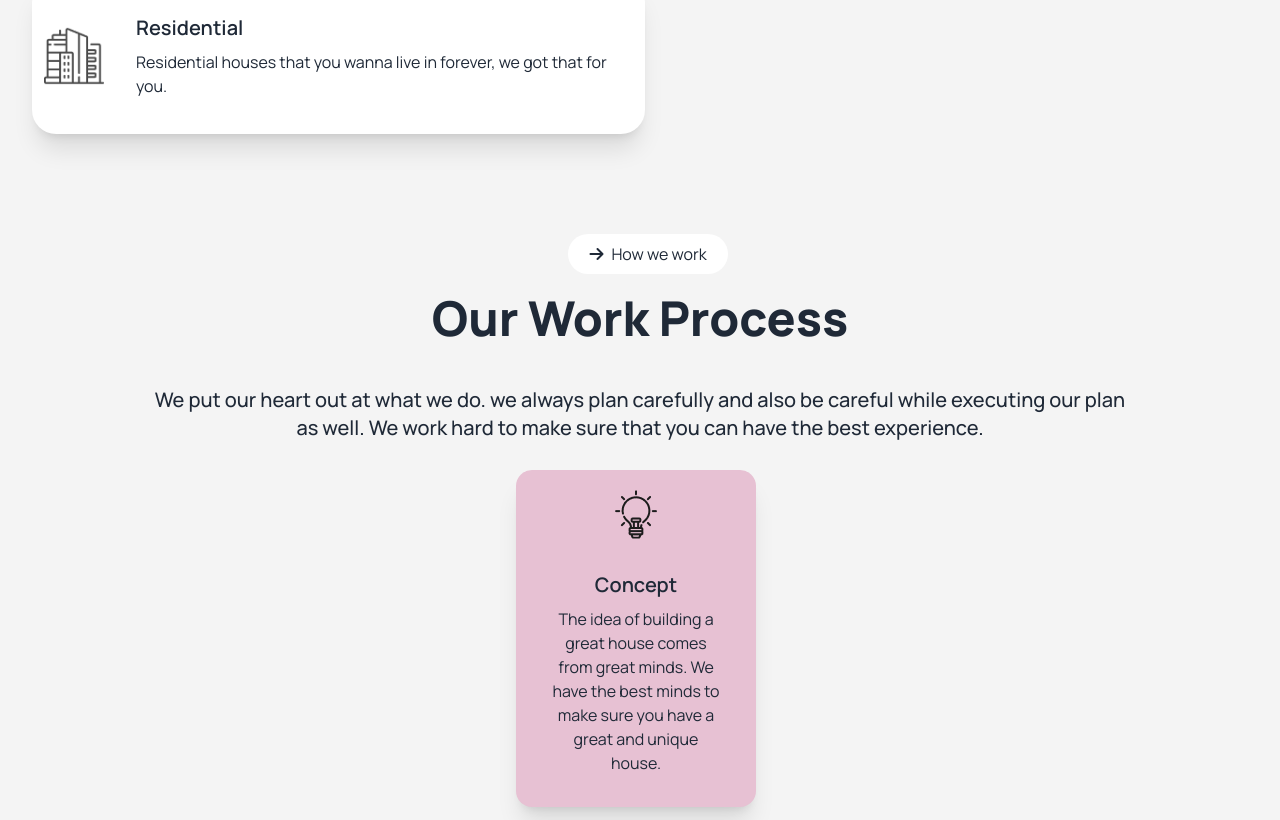
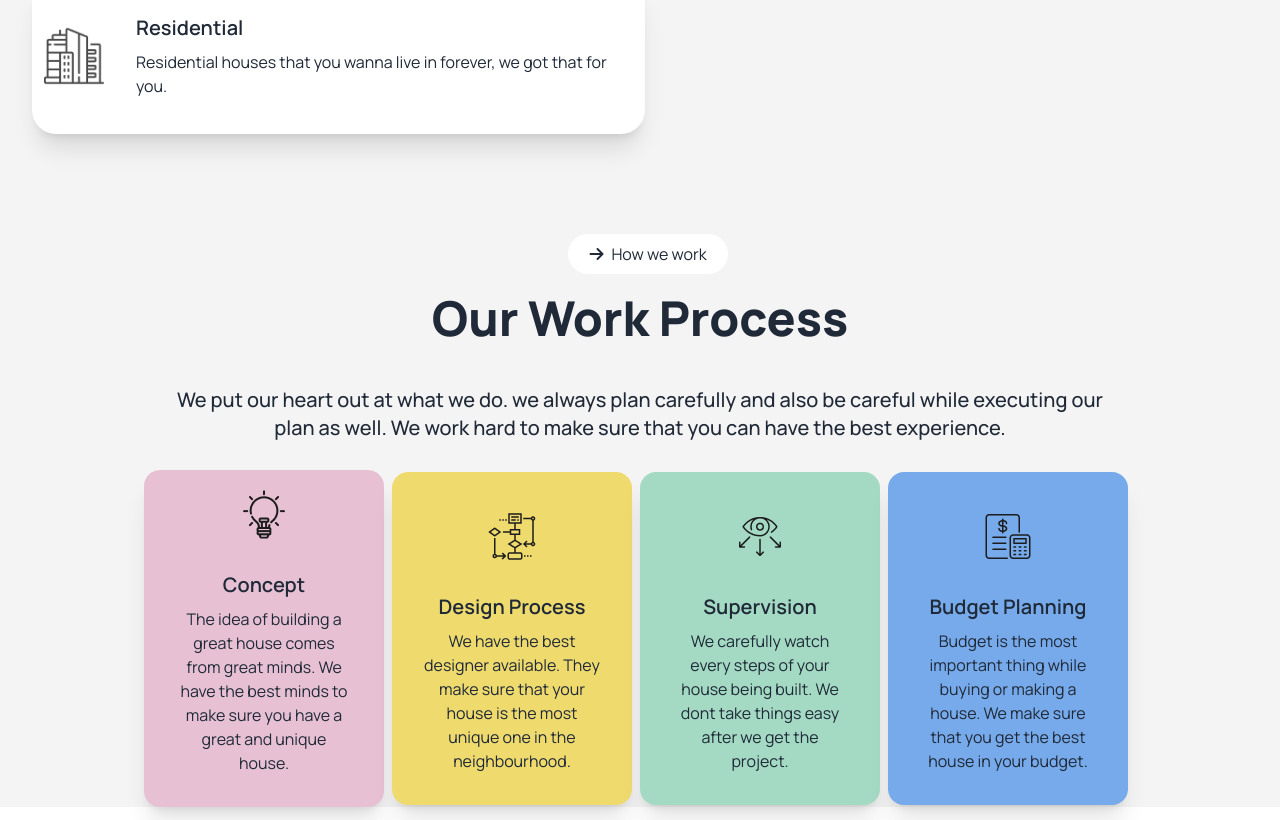
Before and after one commit to Anas-Uddin/Batch-10-assignment-3, a plain HTML site: page index.html in a window 1280 px wide. Shown: the part 1307-2127 px from the top of the page. Drawn offline with nearby package versions, Linux system fonts and the light colour scheme.

Commit message:
fixed flex issue on our work process

```diff
--- a/index.html
+++ b/index.html
@@ -139,7 +139,7 @@
           <img src="assets/Rectangle.png" alt="" />
         </div>
       </div>
-      <section class="bg-[#F4F4F4] pt-5 lg:pt-16">
+      <section class="bg-[#F4F4F4] pt-5 lg:px-5 lg:pt-16">
         <div class="flex flex-col justify-center items-center">
           <button
             class="flex w-40 justify-center items-center bg-white rounded-full p-1 m-1 lg:ml-5"
@@ -160,7 +160,7 @@
             make sure that you can have the best experience.
           </p>
         </div>
-        <div class="flex flex-col gap-4 lg:flex lg:justify-center">
+        <div class="flex flex-col lg:flex-row justify-center">
           <div class="flex flex-col justify-center items-center lg:pr-2">
             <div class="card bg-base-100 w-96 lg:w-60 shadow-xl bg-[#E7C1D3]">
               <figure class="px-5 pt-5">
```
